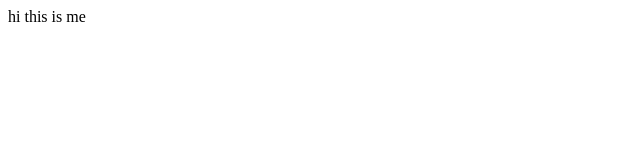
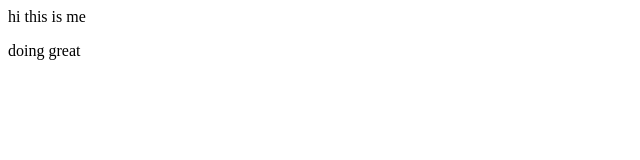
Before and after one commit to Ankitadhodra/demi, a plain HTML site: page index.html in a window 1280 px wide. Shown: the full height of the page, 0-640 px from the left. Drawn offline with Linux system fonts and the light colour scheme.

Commit message:
feature1 added

```diff
--- a/index.html
+++ b/index.html
@@ -1 +1,2 @@
 <p>hi this is me</p>
+<p>doing great</p>
```
